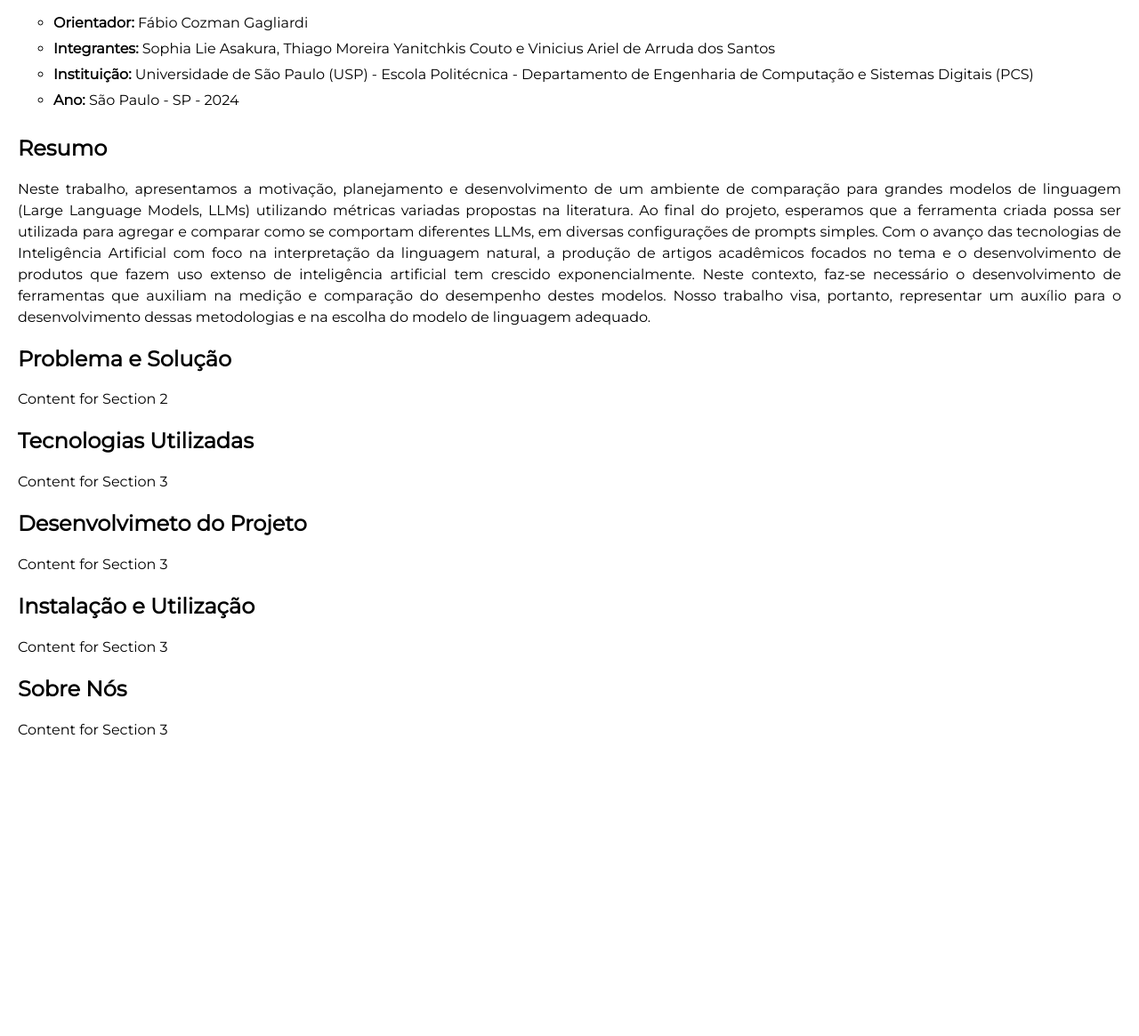
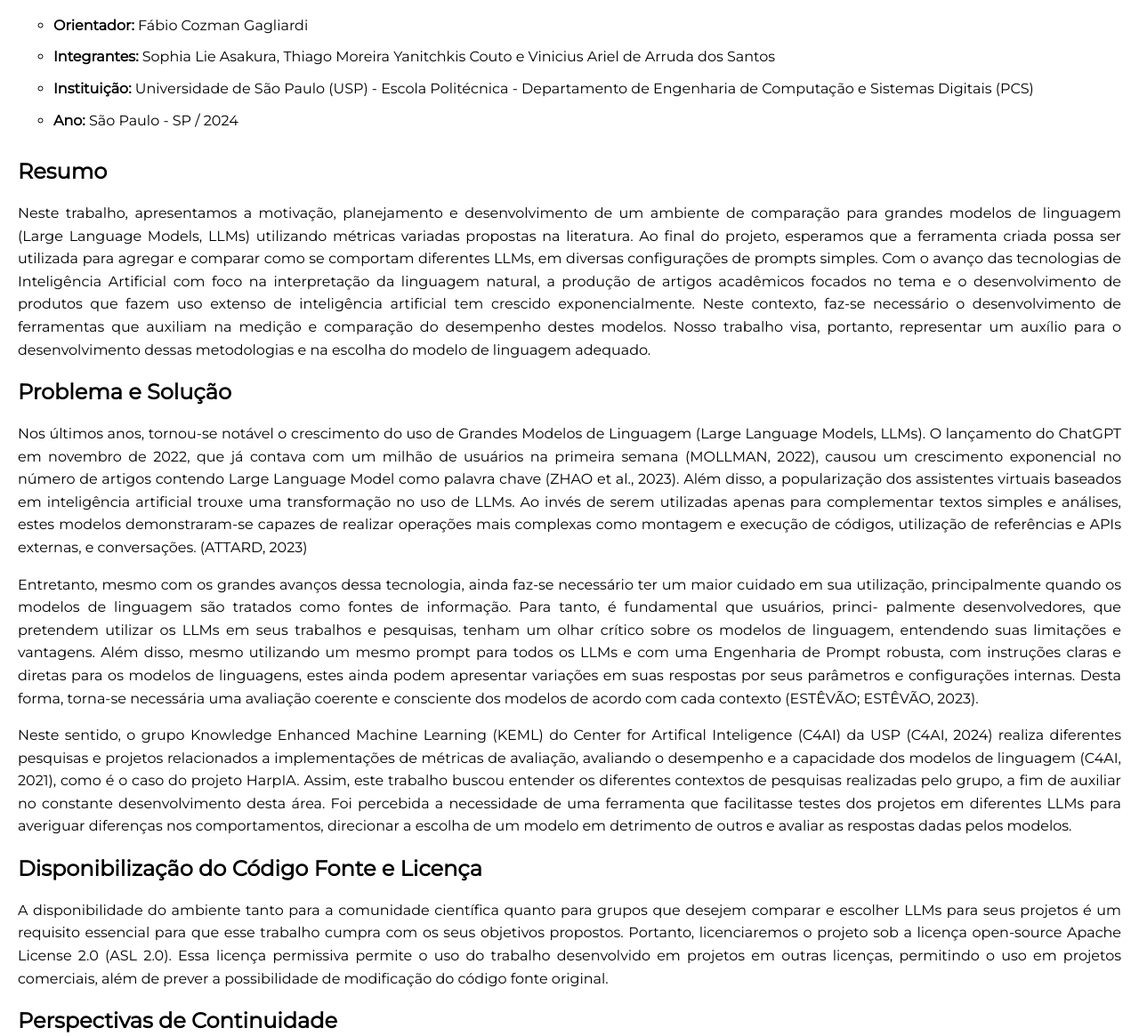
Before and after one commit to tccSTV2024/tcc-chatia, a plain HTML site: page index.html in a window 1280 px wide. Shown: the part 200-1365 px from the top of the page at 89% size. Before the commit the page ends 1069 px from the top, so only its background shows below. Drawn offline with Linux system fonts and the light colour scheme.

Commit message:
📝 Add about

```diff
--- a/index.html
+++ b/index.html
@@ -1,71 +1,178 @@
 <!DOCTYPE html>
 <html lang="pt-BR">
     <head>
-        <meta charset="UTF-8">
-        <meta name="viewport" content="width=device-width, initial-scale=1.0">
+        <meta charset="UTF-8" />
+        <meta name="viewport" content="width=device-width, initial-scale=1.0" />
         <title>TCC C14 - POLI-USP</title>
-        <link rel="stylesheet" href="styles.css">
-        <link href='https://fonts.googleapis.com/css?family=Montserrat' rel='stylesheet'>
+        <link rel="stylesheet" href="styles.css" />
+        <link
+            href="https://fonts.googleapis.com/css?family=Montserrat"
+            rel="stylesheet"
+        />
     </head>
     <body>
         <header class="sticky-header">
             <h1>Trabalho de Conclusão de Curso POLI-USP</h1>
-            <h4>Grupo C14 - Desenvolvimento de um Ambiente Integrado para Testes e Comparações de Múltiplos LLMs</h4>
+            <h4>
+                Grupo C14 - Desenvolvimento de um Ambiente Integrado para Testes
+                e Comparações de Múltiplos LLMs
+            </h4>
             <nav>
                 <ul>
-                    <li><a href="#section1">Monografia</a></li>
-                    <li><a href="#section2">Banner</a></li>
-                    <li><a href="#section3">Press Release</a></li>
-                    <li><a target="_blank" rel="noopener noreferrer" href="https://github.com/ViniciusAriel/TCC-LLMs-App">GitHub</a></li>
-                    <li><a href="#section4">Demonstração</a></li>
+                    <li><a href="#">Monografia</a></li>
+                    <li><a href="#">Banner</a></li>
+                    <li><a href="#">Press Release</a></li>
+                    <li>
+                        <a
+                            target="_blank"
+                            rel="noopener noreferrer"
+                            href="https://github.com/ViniciusAriel/TCC-LLMs-App"
+                            >GitHub</a
+                        >
+                    </li>
+                    <li><a href="#">Demonstração</a></li>
                     <li><a href="#about-us">Sobre Nós</a></li>
                 </ul>
             </nav>
-          </header>
-          <main>
-            <section id="section1">
+        </header>
+        <main>
+            <section id="generic-info">
                 <h2>Informações Gerais</h2>
                 <ul>
                     <li><b>Orientador:</b> Fábio Cozman Gagliardi</li>
-                    <li><b>Integrantes:</b> Sophia Lie Asakura, Thiago Moreira Yanitchkis Couto e Vinicius Ariel de Arruda dos Santos</li>
-                    <li><b>Instituição:</b> Universidade de São Paulo (USP) - Escola Politécnica - Departamento de Engenharia de Computação e Sistemas Digitais (PCS)</li>
-                    <li><b>Ano:</b> São Paulo - SP - 2024</li>
+                    <li>
+                        <b>Integrantes:</b> Sophia Lie Asakura, Thiago Moreira
+                        Yanitchkis Couto e Vinicius Ariel de Arruda dos Santos
+                    </li>
+                    <li>
+                        <b>Instituição:</b> Universidade de São Paulo (USP) -
+                        Escola Politécnica - Departamento de Engenharia de
+                        Computação e Sistemas Digitais (PCS)
+                    </li>
+                    <li><b>Ano:</b> São Paulo - SP / 2024</li>
                 </ul>
             </section>
-            <section id="section2">
+            <section id="abstract">
                 <h2>Resumo</h2>
-                <p>Neste trabalho, apresentamos a motivação, planejamento e desenvolvimento de um ambiente
-                    de comparação para grandes modelos de linguagem (Large Language Models, LLMs)
-                    utilizando métricas variadas propostas na literatura. Ao final do projeto, esperamos que a
-                    ferramenta criada possa ser utilizada para agregar e comparar como se comportam diferentes
-                    LLMs, em diversas configurações de prompts simples. Com o avanço das tecnologias de
-                    Inteligência Artificial com foco na interpretação da linguagem natural, a produção de
-                    artigos acadêmicos focados no tema e o desenvolvimento de produtos que fazem uso
-                    extenso de inteligência artificial tem crescido exponencialmente. Neste contexto, faz-se
-                    necessário o desenvolvimento de ferramentas que auxiliam na medição e comparação do
-                    desempenho destes modelos. Nosso trabalho visa, portanto, representar um auxílio para o
-                    desenvolvimento dessas metodologias e na escolha do modelo de linguagem adequado.</p>
+                <p>
+                    Neste trabalho, apresentamos a motivação, planejamento e
+                    desenvolvimento de um ambiente de comparação para grandes
+                    modelos de linguagem (Large Language Models, LLMs)
+                    utilizando métricas variadas propostas na literatura. Ao
+                    final do projeto, esperamos que a ferramenta criada possa
+                    ser utilizada para agregar e comparar como se comportam
+                    diferentes LLMs, em diversas configurações de prompts
+                    simples. Com o avanço das tecnologias de Inteligência
+                    Artificial com foco na interpretação da linguagem natural, a
+                    produção de artigos acadêmicos focados no tema e o
+                    desenvolvimento de produtos que fazem uso extenso de
+                    inteligência artificial tem crescido exponencialmente. Neste
+                    contexto, faz-se necessário o desenvolvimento de ferramentas
+                    que auxiliam na medição e comparação do desempenho destes
+                    modelos. Nosso trabalho visa, portanto, representar um
+                    auxílio para o desenvolvimento dessas metodologias e na
+                    escolha do modelo de linguagem adequado.
+                </p>
             </section>
-            <section id="section3">
+            <section id="problem-solution">
                 <h2>Problema e Solução</h2>
-                <p>Content for Section 2</p>
+                <p>
+                    Nos últimos anos, tornou-se notável o crescimento do uso de
+                    Grandes Modelos de Linguagem (Large Language Models, LLMs).
+                    O lançamento do ChatGPT em novembro de 2022, que já contava
+                    com um milhão de usuários na primeira semana (MOLLMAN,
+                    2022), causou um crescimento exponencial no número de
+                    artigos contendo Large Language Model como palavra chave
+                    (ZHAO et al., 2023). Além disso, a popularização dos
+                    assistentes virtuais baseados em inteligência artificial
+                    trouxe uma transformação no uso de LLMs. Ao invés de serem
+                    utilizadas apenas para complementar textos simples e
+                    análises, estes modelos demonstraram-se capazes de realizar
+                    operações mais complexas como montagem e execução de
+                    códigos, utilização de referências e APIs externas, e
+                    conversações. (ATTARD, 2023)
+                </p>
+                <p>
+                    Entretanto, mesmo com os grandes avanços dessa tecnologia,
+                    ainda faz-se necessário ter um maior cuidado em sua
+                    utilização, principalmente quando os modelos de linguagem
+                    são tratados como fontes de informação. Para tanto, é
+                    fundamental que usuários, princi- palmente desenvolvedores,
+                    que pretendem utilizar os LLMs em seus trabalhos e
+                    pesquisas, tenham um olhar crítico sobre os modelos de
+                    linguagem, entendendo suas limitações e vantagens. Além
+                    disso, mesmo utilizando um mesmo prompt para todos os LLMs e
+                    com uma Engenharia de Prompt robusta, com instruções claras
+                    e diretas para os modelos de linguagens, estes ainda podem
+                    apresentar variações em suas respostas por seus parâmetros e
+                    configurações internas. Desta forma, torna-se necessária uma
+                    avaliação coerente e consciente dos modelos de acordo com
+                    cada contexto (ESTÊVÃO; ESTÊVÃO, 2023).
+                </p>
+                <p>
+                    Neste sentido, o grupo Knowledge Enhanced Machine Learning
+                    (KEML) do Center for Artifical Inteligence (C4AI) da USP
+                    (C4AI, 2024) realiza diferentes pesquisas e projetos
+                    relacionados a implementações de métricas de avaliação,
+                    avaliando o desempenho e a capacidade dos modelos de
+                    linguagem (C4AI, 2021), como é o caso do projeto HarpIA.
+                    Assim, este trabalho buscou entender os diferentes contextos
+                    de pesquisas realizadas pelo grupo, a fim de auxiliar no
+                    constante desenvolvimento desta área. Foi percebida a
+                    necessidade de uma ferramenta que facilitasse testes dos
+                    projetos em diferentes LLMs para averiguar diferenças nos
+                    comportamentos, direcionar a escolha de um modelo em
+                    detrimento de outros e avaliar as respostas dadas pelos
+                    modelos.
+                </p>
             </section>
-            <section id="section4">
-                <h2>Tecnologias Utilizadas</h2>
-                <p>Content for Section 3</p>
+            <section id="code-licence">
+                <h2>Disponibilização do Código Fonte e Licença</h2>
+                <p>
+                    A disponibilidade do ambiente tanto para a comunidade
+                    científica quanto para grupos que desejem comparar e
+                    escolher LLMs para seus projetos é um requisito essencial
+                    para que esse trabalho cumpra com os seus objetivos
+                    propostos. Portanto, licenciaremos o projeto sob a licença
+                    open-source Apache License 2.0 (ASL 2.0). Essa licença
+                    permissiva permite o uso do trabalho desenvolvido em
+                    projetos em outras licenças, permitindo o uso em projetos
+                    comerciais, além de prever a possibilidade de modificação do
+                    código fonte original.
+                </p>
             </section>
-            <section id="section5">
-                <h2>Desenvolvimeto do Projeto</h2>
-                <p>Content for Section 3</p>
-            </section>
-            <section id="section6">
-                <h2>Instalação e Utilização</h2>
-                <p>Content for Section 3</p>
+            <section id="continuity">
+                <h2>Perspectivas de Continuidade</h2>
+                <p>
+                    A partir da ferramenta e do ambiente desenvolvidos neste
+                    projeto, disponíveis na plataforma do GitHub, espera-se que
+                    seu uso facilite o desenvolvimento de novos métodos de
+                    avaliação e comparação do desempenho de modelos de
+                    linguagem. Além disso, o ambiente pode ser utilizado como
+                    ponte de integração para futuros projetos do KEML que se
+                    beneficiem do acesso a múltiplos LLMs simultaneamente. Por
+                    fim, o ambiente pode ser publicado para sua utilização pelo
+                    público geral, com a devida implementação de requisitos de
+                    segurança e financiamento do projeto.
+                </p>
             </section>
             <section id="about-us">
                 <h2>Sobre Nós</h2>
-                <p>Content for Section 3</p>
+                <ul>
+                    <li>
+                        <b>Sophia Lie Asakura:</b> Graduanda em Engenharia de
+                        Computação pela POLI-USP
+                    </li>
+                    <li>
+                        <b>Thiago Moreira Yanitchkis Couto:</b> Graduando em
+                        Engenharia de Computação pela POLI-USP
+                    </li>
+                    <li>
+                        <b>Vinicius Ariel de Arruda dos Santos:</b> Graduando em
+                        Engenharia de Computação pela POLI-USP
+                    </li>
+                </ul>
             </section>
-          </main>
+        </main>
     </body>
 </html>
--- a/styles.css
+++ b/styles.css
@@ -1,3 +1,9 @@
+p {
+    text-align: justify;
+    text-justify: inter-word;
+    line-height: 1.6;
+}
+
 body {
     margin: 0;
     font-family: 'Montserrat';
@@ -14,12 +20,9 @@ main ul {
 
 main li {
     padding-bottom: 10px;
-}
-
-main p {
     text-align: justify;
     text-justify: inter-word;
-    line-height: 1.5;
+    line-height: 1.6;
 }
 
 .sticky-header {
```
